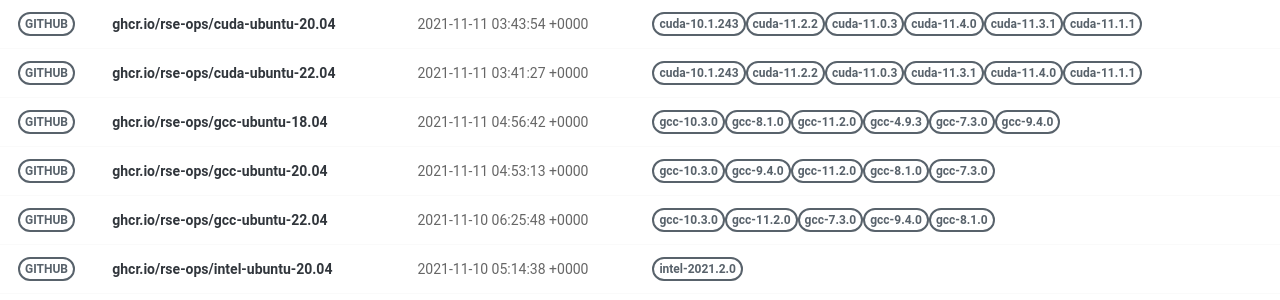
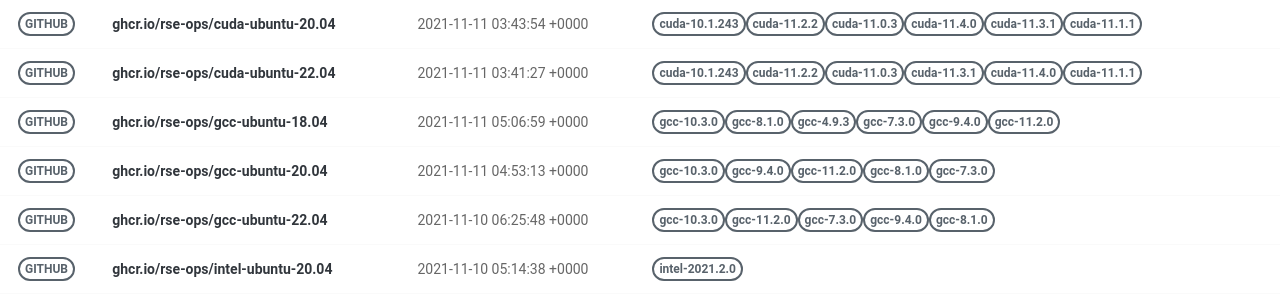
Before and after one commit to rse-ops/docker-images, a Jekyll site: the page built from pages/index.md, in a window 1280 px wide. Shown: the part 277-577 px from the top of the page. Built offline with Jekyll 4.4.1, drawn with Linux system fonts in a browser that asks for light colours; nearby versions of some CDN libraries.

Commit message:
Automated push to update library 2021-11-11

```diff
--- a/_library/ghcr.io-rse-ops-gcc-ubuntu-18.04.md
+++ b/_library/ghcr.io-rse-ops-gcc-ubuntu-18.04.md
@@ -1,7 +1,7 @@
 ---
 layout: container
 name: ghcr.io/rse-ops/gcc-ubuntu-18.04
-updated_at: 2021-11-11 04:56:42.330241
+updated_at: 2021-11-11 05:06:59.046739
 
 
 container_url: https://github.com/orgs/rse-ops/packages/container/package/gcc-ubuntu-18.04
```
Also changed, not shown: other parts of _library/ghcr.io-rse-ops-gcc-ubuntu-18.04.md (+3 -3 lines).
